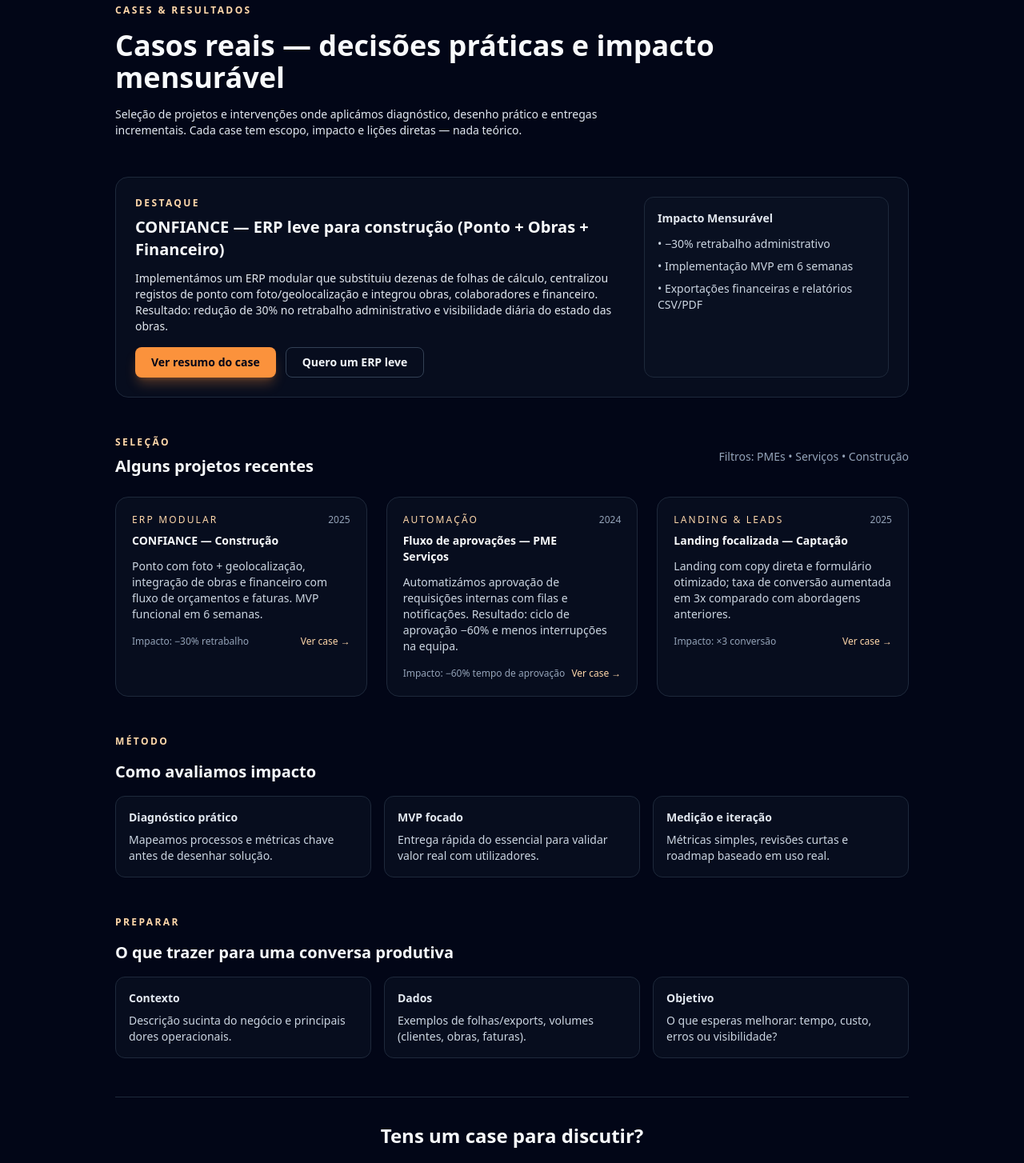
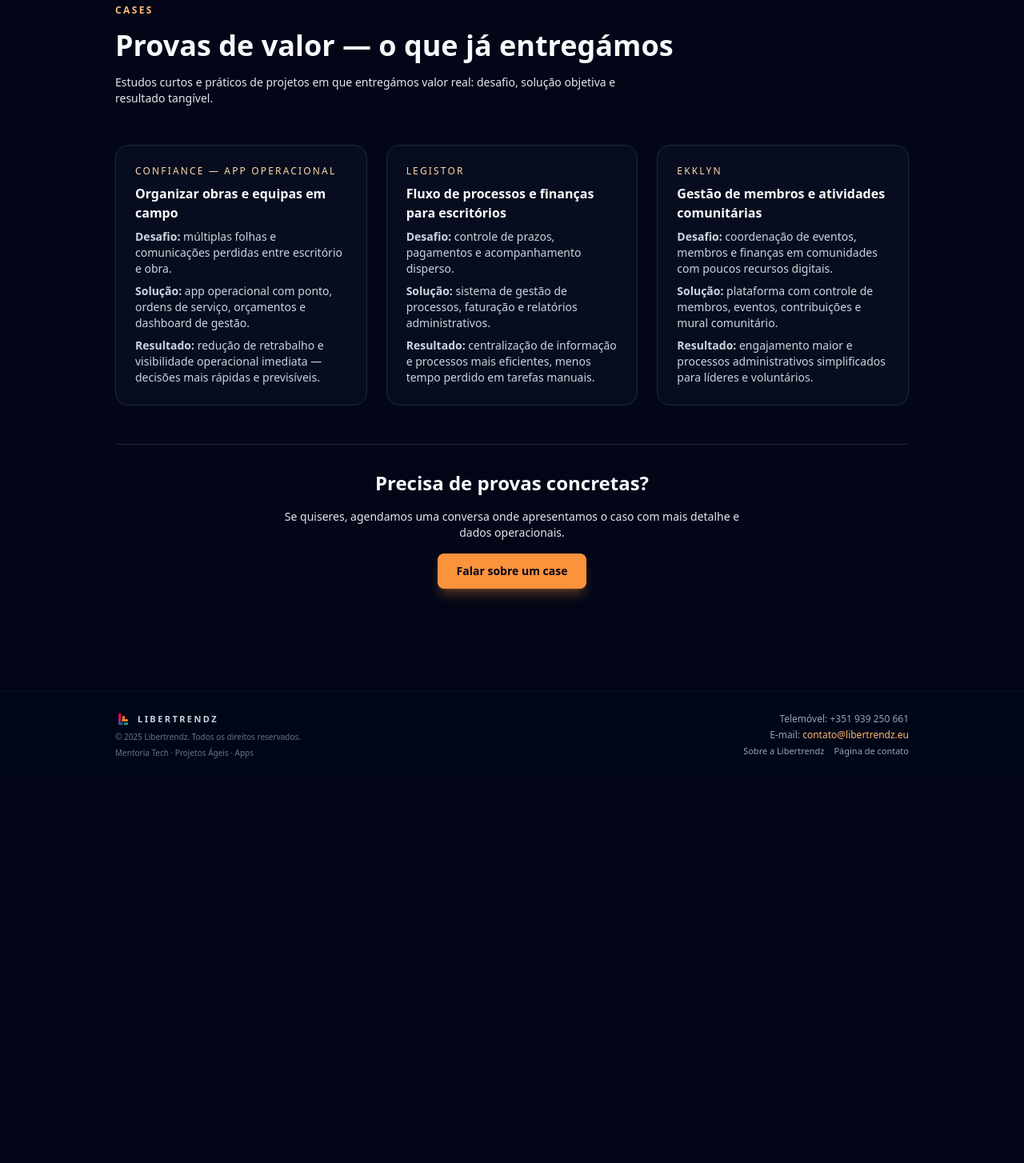
Before and after one commit to libertrendz/libertrendz-site, a Next.js app: page /cases in a window 1280 px wide. Shown: the part 140-1594 px from the top of the page at 80% size. After the commit the page ends 1113 px from the top, so only its background shows below. Built offline with nearby package versions, Linux system fonts and the light colour scheme.

Commit message:
Atualizar o page.tsx

```diff
--- a/app/cases/page.tsx
+++ b/app/cases/page.tsx
@@ -1,190 +1,82 @@
 // app/cases/page.tsx
-import React from "react";
+
+import React from 'react';
 
 export default function CasesPage() {
   return (
     <main className="min-h-[calc(100vh-5rem)] bg-slate-950 text-slate-50">
       <section className="container-page py-12 lg:py-16 space-y-12">
-        {/* LABEL + HERO */}
+
+        {/* HERO */}
         <div className="max-w-3xl space-y-4">
-          <p className="text-xs font-semibold uppercase tracking-[0.2em] text-accent-300">
-            Cases & Resultados
-          </p>
-          <h1 className="text-3xl font-bold leading-tight md:text-4xl">
-            Casos reais — decisões práticas e impacto mensurável
-          </h1>
+          <p className="text-xs font-semibold uppercase tracking-[0.2em] text-accent-400">Cases</p>
+          <h1 className="text-3xl font-bold leading-tight md:text-4xl">Provas de valor — o que já entregámos</h1>
           <p className="text-sm text-slate-200 max-w-2xl">
-            Seleção de projetos e intervenções onde aplicámos diagnóstico, desenho
-            prático e entregas incrementais. Cada case tem escopo, impacto e lições
-            diretas — nada teórico.
+            Estudos curtos e práticos de projetos em que entregámos valor real: desafio, solução objetiva e resultado tangível.
           </p>
         </div>
 
-        {/* HIGHLIGHTED CASE / HERO CARD */}
-        <div className="rounded-2xl border border-slate-800 bg-slate-900/40 p-6">
-          <div className="grid gap-6 md:grid-cols-[2fr,1fr]">
-            <div>
-              <p className="text-xs font-semibold uppercase tracking-[0.2em] text-accent-300">Destaque</p>
-              <h2 className="mt-2 text-xl font-semibold text-slate-50">
-                CONFIANCE — ERP leve para construção (Ponto + Obras + Financeiro)
-              </h2>
-              <p className="mt-3 text-sm text-slate-200 max-w-3xl">
-                Implementámos um ERP modular que substituiu dezenas de folhas de cálculo,
-                centralizou registos de ponto com foto/geolocalização e integrou obras,
-                colaboradores e financeiro. Resultado: redução de 30% no retrabalho administrativo
-                e visibilidade diária do estado das obras.
-              </p>
-              <div className="mt-4 flex flex-wrap gap-3">
-                <a
-                  href="#case-confiance"
-                  className="inline-flex items-center justify-center rounded-lg bg-accent-500 px-5 py-2 text-sm font-semibold text-slate-950 shadow-lg shadow-accent-500/30 transition hover:bg-accent-400"
-                >
-                  Ver resumo do case
-                </a>
-                <a
-                  href="/contato"
-                  className="inline-flex items-center justify-center rounded-lg border border-slate-700 px-5 py-2 text-sm font-semibold text-slate-100 transition hover:border-slate-500 hover:bg-slate-900/60"
-                >
-                  Quero um ERP leve
-                </a>
-              </div>
-            </div>
+        {/* CASES LIST */}
+        <div className="grid gap-6 md:grid-cols-3">
+          {/* CONFIANCE - App operacional */}
+          <article className="rounded-2xl border border-slate-800 bg-slate-900/40 p-6 text-sm text-slate-200">
+            <p className="text-xs uppercase tracking-[0.18em] text-accent-300">CONFIANCE — App operacional</p>
+            <h3 className="mt-2 text-base font-semibold text-slate-50">Organizar obras e equipas em campo</h3>
+            <p className="mt-2 text-slate-300">
+              <strong>Desafio:</strong> múltiplas folhas e comunicações perdidas entre escritório e obra.
+            </p>
+            <p className="mt-2 text-slate-300">
+              <strong>Solução:</strong> app operacional com ponto, ordens de serviço, orçamentos e dashboard de gestão.
+            </p>
+            <p className="mt-2 text-slate-300">
+              <strong>Resultado:</strong> redução de retrabalho e visibilidade operacional imediata — decisões mais rápidas e previsíveis.
+            </p>
+          </article>
 
-            <div className="rounded-xl border border-slate-800 bg-slate-900/30 p-4 text-sm text-slate-200">
-              <div className="font-semibold">Impacto Mensurável</div>
-              <ul className="mt-3 space-y-2 text-sm text-slate-300">
-                <li>• −30% retrabalho administrativo</li>
-                <li>• Implementação MVP em 6 semanas</li>
-                <li>• Exportações financeiras e relatórios CSV/PDF</li>
-              </ul>
-            </div>
-          </div>
+          {/* LEGISTOR - Escritórios de advocacia */}
+          <article className="rounded-2xl border border-slate-800 bg-slate-900/40 p-6 text-sm text-slate-200">
+            <p className="text-xs uppercase tracking-[0.18em] text-accent-300">LEGISTOR</p>
+            <h3 className="mt-2 text-base font-semibold text-slate-50">Fluxo de processos e finanças para escritórios</h3>
+            <p className="mt-2 text-slate-300">
+              <strong>Desafio:</strong> controle de prazos, pagamentos e acompanhamento disperso.
+            </p>
+            <p className="mt-2 text-slate-300">
+              <strong>Solução:</strong> sistema de gestão de processos, faturação e relatórios administrativos.
+            </p>
+            <p className="mt-2 text-slate-300">
+              <strong>Resultado:</strong> centralização de informação e processos mais eficientes, menos tempo perdido em tarefas manuais.
+            </p>
+          </article>
+
+          {/* EKKLYN - Gestão de congregações */}
+          <article className="rounded-2xl border border-slate-800 bg-slate-900/40 p-6 text-sm text-slate-200">
+            <p className="text-xs uppercase tracking-[0.18em] text-accent-300">EKKLYN</p>
+            <h3 className="mt-2 text-base font-semibold text-slate-50">Gestão de membros e atividades comunitárias</h3>
+            <p className="mt-2 text-slate-300">
+              <strong>Desafio:</strong> coordenação de eventos, membros e finanças em comunidades com poucos recursos digitais.
+            </p>
+            <p className="mt-2 text-slate-300">
+              <strong>Solução:</strong> plataforma com controle de membros, eventos, contribuições e mural comunitário.
+            </p>
+            <p className="mt-2 text-slate-300">
+              <strong>Resultado:</strong> engajamento maior e processos administrativos simplificados para líderes e voluntários.
+            </p>
+          </article>
         </div>
 
-        {/* GRID DE CASES */}
-        <section>
-          <div className="flex items-center justify-between">
-            <div>
-              <p className="text-xs font-semibold uppercase tracking-[0.2em] text-accent-300">Seleção</p>
-              <h3 className="mt-2 text-xl font-semibold text-slate-50">Alguns projetos recentes</h3>
-            </div>
-            <div className="text-sm text-slate-400">Filtros: PMEs • Serviços • Construção</div>
-          </div>
-
-          <div className="mt-6 grid gap-6 md:grid-cols-3">
-            {/* Case 1 */}
-            <article className="rounded-2xl border border-slate-800 bg-slate-900/40 p-5 text-sm text-slate-200">
-              <div className="flex items-start justify-between">
-                <div>
-                  <p className="text-xs uppercase tracking-[0.18em] text-accent-300">ERP Modular</p>
-                  <h4 className="mt-2 font-semibold text-slate-50">CONFIANCE — Construção</h4>
-                </div>
-                <div className="text-xs text-slate-400">2025</div>
-              </div>
-              <p className="mt-3 text-slate-300">
-                Ponto com foto + geolocalização, integração de obras e financeiro com fluxo de
-                orçamentos e faturas. MVP funcional em 6 semanas.
-              </p>
-              <div className="mt-4 flex items-center justify-between">
-                <span className="text-xs text-slate-400">Impacto: −30% retrabalho</span>
-                <a href="#case-confiance" className="text-xs text-accent-300 hover:underline">Ver case →</a>
-              </div>
-            </article>
-
-            {/* Case 2 */}
-            <article className="rounded-2xl border border-slate-800 bg-slate-900/40 p-5 text-sm text-slate-200">
-              <div className="flex items-start justify-between">
-                <div>
-                  <p className="text-xs uppercase tracking-[0.18em] text-accent-300">Automação</p>
-                  <h4 className="mt-2 font-semibold text-slate-50">Fluxo de aprovações — PME Serviços</h4>
-                </div>
-                <div className="text-xs text-slate-400">2024</div>
-              </div>
-              <p className="mt-3 text-slate-300">
-                Automatizámos aprovação de requisições internas com filas e notificações. Resultado:
-                ciclo de aprovação −60% e menos interrupções na equipa.
-              </p>
-              <div className="mt-4 flex items-center justify-between">
-                <span className="text-xs text-slate-400">Impacto: −60% tempo de aprovação</span>
-                <a href="#case-automacao" className="text-xs text-accent-300 hover:underline">Ver case →</a>
-              </div>
-            </article>
-
-            {/* Case 3 */}
-            <article className="rounded-2xl border border-slate-800 bg-slate-900/40 p-5 text-sm text-slate-200">
-              <div className="flex items-start justify-between">
-                <div>
-                  <p className="text-xs uppercase tracking-[0.18em] text-accent-300">Landing & Leads</p>
-                  <h4 className="mt-2 font-semibold text-slate-50">Landing focalizada — Captação</h4>
-                </div>
-                <div className="text-xs text-slate-400">2025</div>
-              </div>
-              <p className="mt-3 text-slate-300">
-                Landing com copy direta e formulário otimizado; taxa de conversão aumentada em 3x
-                comparado com abordagens anteriores.
-              </p>
-              <div className="mt-4 flex items-center justify-between">
-                <span className="text-xs text-slate-400">Impacto: ×3 conversão</span>
-                <a href="#case-landing" className="text-xs text-accent-300 hover:underline">Ver case →</a>
-              </div>
-            </article>
-          </div>
-        </section>
-
-        {/* COMO LER ESTES CASES / METODOLOGIA */}
-        <section className="space-y-4">
-          <p className="text-xs font-semibold uppercase tracking-[0.2em] text-accent-300">Método</p>
-          <h3 className="text-xl font-semibold text-slate-50">Como avaliamos impacto</h3>
-          <div className="grid gap-4 md:grid-cols-3">
-            <div className="rounded-xl border border-slate-800 bg-slate-900/40 p-4 text-sm text-slate-200">
-              <div className="font-semibold">Diagnóstico prático</div>
-              <div className="mt-2 text-slate-300">Mapeamos processos e métricas chave antes de desenhar solução.</div>
-            </div>
-            <div className="rounded-xl border border-slate-800 bg-slate-900/40 p-4 text-sm text-slate-200">
-              <div className="font-semibold">MVP focado</div>
-              <div className="mt-2 text-slate-300">Entrega rápida do essencial para validar valor real com utilizadores.</div>
-            </div>
-            <div className="rounded-xl border border-slate-800 bg-slate-900/40 p-4 text-sm text-slate-200">
-              <div className="font-semibold">Medição e iteração</div>
-              <div className="mt-2 text-slate-300">Métricas simples, revisões curtas e roadmap baseado em uso real.</div>
-            </div>
-          </div>
-        </section>
-
-        {/* COMO PREPARAR O TEU CASE (CALL-TO-ACTION PRÁTICO) */}
-        <section className="space-y-4">
-          <p className="text-xs font-semibold uppercase tracking-[0.2em] text-accent-300">Preparar</p>
-          <h3 className="text-xl font-semibold text-slate-50">O que trazer para uma conversa produtiva</h3>
-          <div className="grid gap-4 md:grid-cols-3">
-            <div className="rounded-xl border border-slate-800 bg-slate-900/40 p-4 text-sm text-slate-200">
-              <div className="font-semibold">Contexto</div>
-              <div className="mt-2 text-slate-300">Descrição sucinta do negócio e principais dores operacionais.</div>
-            </div>
-            <div className="rounded-xl border border-slate-800 bg-slate-900/40 p-4 text-sm text-slate-200">
-              <div className="font-semibold">Dados</div>
-              <div className="mt-2 text-slate-300">Exemplos de folhas/exports, volumes (clientes, obras, faturas).</div>
-            </div>
-            <div className="rounded-xl border border-slate-800 bg-slate-900/40 p-4 text-sm text-slate-200">
-              <div className="font-semibold">Objetivo</div>
-              <div className="mt-2 text-slate-300">O que esperas melhorar: tempo, custo, erros ou visibilidade?</div>
-            </div>
-          </div>
-        </section>
-
-        {/* CTA FINAL */}
-        <section className="pt-8 border-t border-slate-800 text-center space-y-4">
-          <h2 className="text-2xl font-semibold text-slate-50">Tens um case para discutir?</h2>
+        {/* CTA */}
+        <div className="pt-8 border-t border-slate-800 text-center space-y-4">
+          <h2 className="text-2xl font-semibold text-slate-50">Precisa de provas concretas?</h2>
           <p className="max-w-xl mx-auto text-sm text-slate-200">
-            Envia o contexto ou marca uma conversa curta. A partir daí apareço com um plano direto:
-            diagnóstico, MVP e métrica de sucesso proposta.
+            Se quiseres, agendamos uma conversa onde apresentamos o caso com mais detalhe e dados operacionais.
           </p>
           <a
             href="/contato"
             className="inline-flex items-center justify-center rounded-lg bg-accent-500 px-6 py-3 text-sm font-semibold text-slate-950 shadow-lg shadow-accent-500/30 transition hover:bg-accent-400"
           >
-            Falar sobre o meu case
+            Falar sobre um case
           </a>
-        </section>
+        </div>
       </section>
     </main>
   );
```
